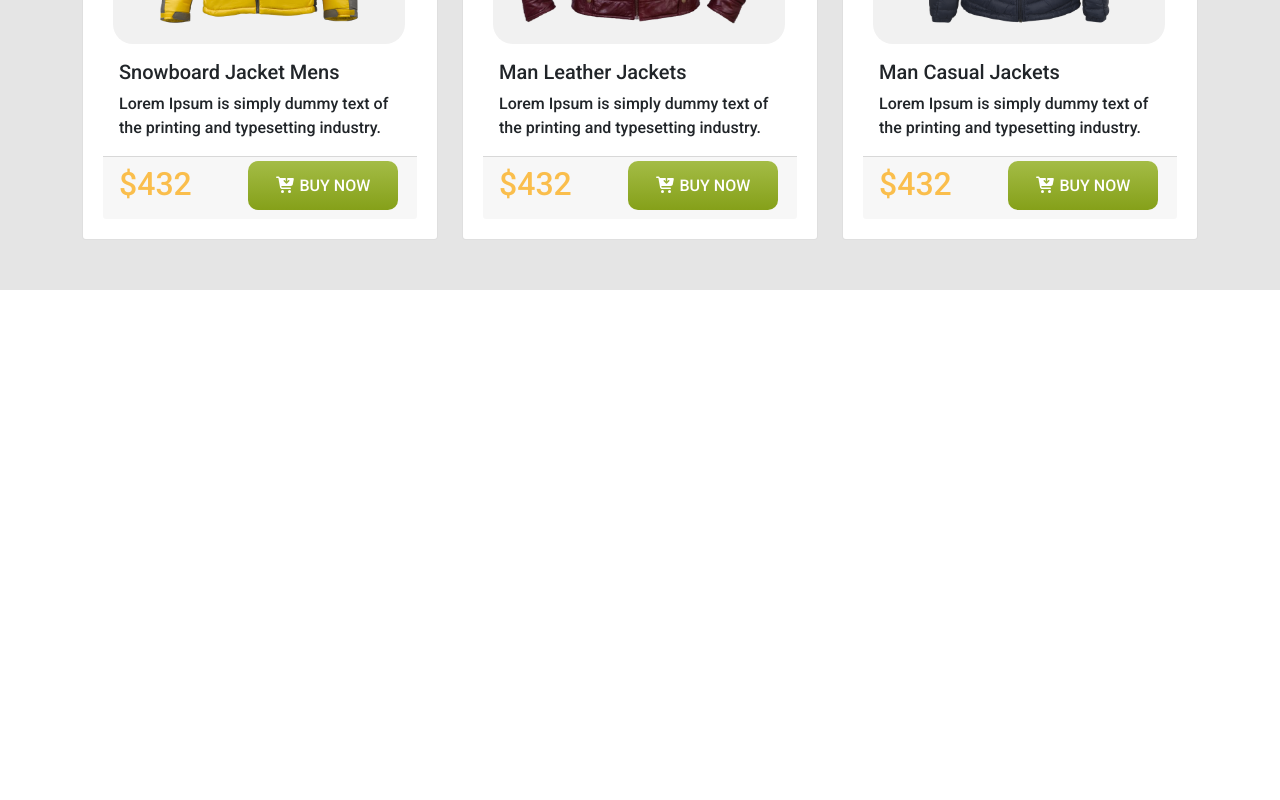
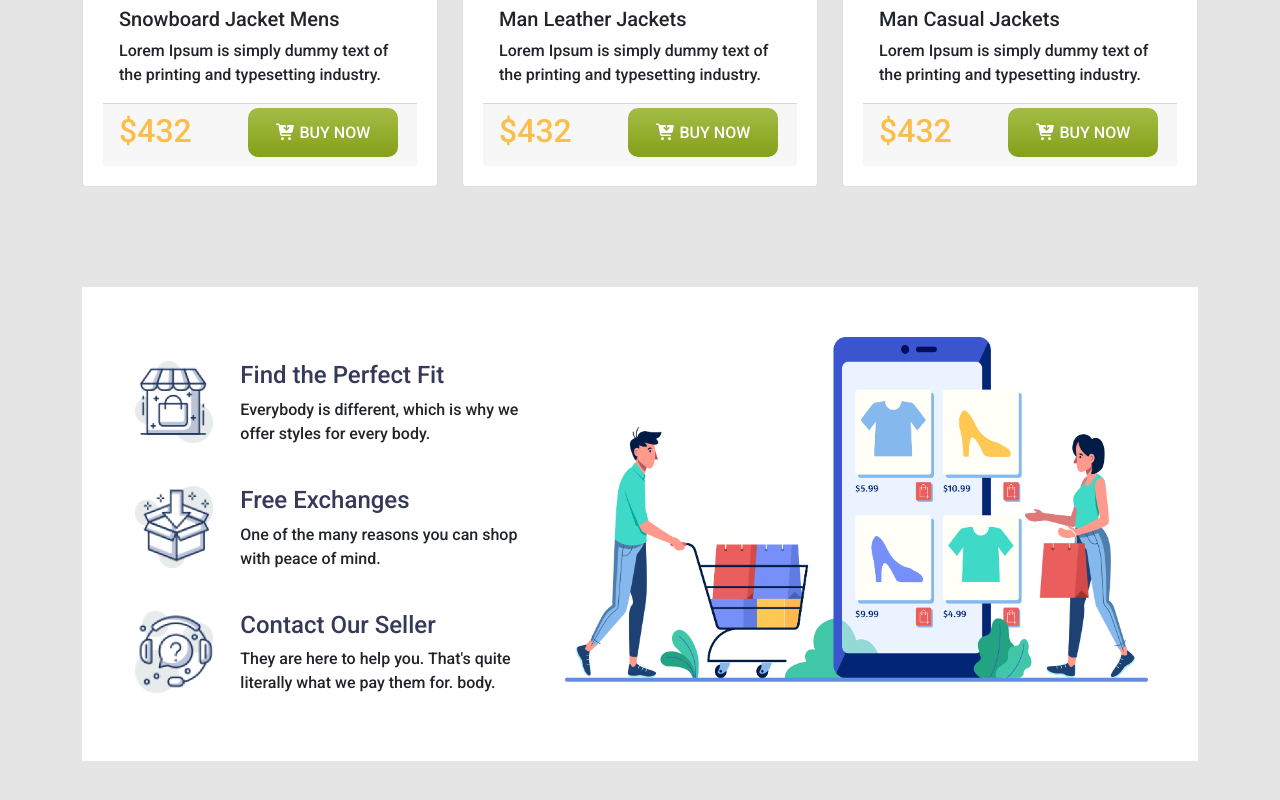
Before and after one commit to mdrifathossainme/panguin-fashion, a plain HTML site: page index.html in a window 1280 px wide. Shown: the part 1690-2490 px from the top of the page. Before the commit the page ends 1980 px from the top, so only its background shows below. Drawn offline with Linux system fonts and the light colour scheme.

Commit message:
complate

```diff
--- a/css/style.css
+++ b/css/style.css
@@ -4,6 +4,8 @@
     margin: 0;
     padding: 0;
     font-family: 'Roboto', sans-serif;
+    margin-bottom: 50px;
+    background-color: #e5e5e5;
 }
 p{
     font-size: 16px;
@@ -68,6 +70,30 @@
     padding: 50px 0;
 }
 
+/* =================
+jecket section end
+===============*/
+
+.Perfect-section{
+    margin-top: 50px;
+    padding: 50px;
+    background-color: #fff;
+}
+
+.pefect-img{
+    width: 78px;
+    height: 82px;
+    text-align: center;
+}
+
+.perfect-heading h3{
+    color:#363958;
+    font-size: 24px;
+
+}
+.shoping-img img{
+    width: 100%;
+}
 
 
 
@@ -90,4 +116,16 @@
     .btn a{
         padding: 10px 15px;
     }
+    .pefect-img{
+    width: 50%;
+    height: auto;
+    text-align: center;
 }
+    .Perfect-section{
+    padding: 30px 10px;
+
+}
+.perfect-heading{
+  text-align: center;
+}
+}
--- a/index.html
+++ b/index.html
@@ -37,13 +37,15 @@
                                 href="#">Home</a>
                         </li>
                         <li class="nav-item">
-                            <a style="color:#3C3C3C; font-weight: 500;" class="nav-link" href="#womanjecket">Wonam Jacket</a>
+                            <a style="color:#3C3C3C; font-weight: 500;" class="nav-link" href="#womanjecket">Wonam
+                                Jacket</a>
                         </li>
                         <li class="nav-item">
-                            <a style="color:#3C3C3C; font-weight: 500;" class="nav-link" href="#manjecket">Man Jacket</a>
+                            <a style="color:#3C3C3C; font-weight: 500;" class="nav-link" href="#manjecket">Man
+                                Jacket</a>
                         </li>
                         <li class="nav-item">
-                            <a style="color:#3C3C3C; font-weight: 500;" class="nav-link" href="#">Contact Us</a>
+                            <a style="color:#3C3C3C; font-weight: 500;" class="nav-link" href="#contact">Contact Us</a>
                         </li>
                     </ul>
                 </div>
@@ -75,7 +77,7 @@
         </div>
     </header>
 
-    <main class="main-bg">
+    <main >
         <section class="jacket-section">
             <div class="container">
                 <div class="woman-jacket" id="womanjecket">
@@ -92,7 +94,7 @@
                                         <p class="card-text">Lorem Ipsum is simply dummy text of the
                                             printing and typesetting industry.</p>
                                     </div>
-                                   <div class="card-footer">
+                                    <div class="card-footer">
                                         <div class="row d-sm-flex justify-content-between">
                                             <div class="col-lg-5  col-4">
                                                 <h2><span style="color: #FABE4C;">$432</span></h2>
@@ -113,11 +115,11 @@
                                 <div class="card">
                                     <img class="card-img-top" src="img/jacket-2.png" alt="Card image cap">
                                     <div class="card-body">
-                                        <h5 class="card-title">Ladies Jacket  </h5>
+                                        <h5 class="card-title">Ladies Jacket </h5>
                                         <p class="card-text">Lorem Ipsum is simply dummy text of the
                                             printing and typesetting industry.</p>
                                     </div>
-                                   <div class="card-footer">
+                                    <div class="card-footer">
                                         <div class="row d-sm-flex justify-content-between">
                                             <div class="col-lg-5  col-4">
                                                 <h2><span style="color: #FABE4C;">$432</span></h2>
@@ -138,7 +140,7 @@
                                 <div class="card">
                                     <img class="card-img-top" src="img/jacket-3.png" alt="Card image cap">
                                     <div class="card-body">
-                                        <h5 class="card-title">Woman Leather Jacket  </h5>
+                                        <h5 class="card-title">Woman Leather Jacket </h5>
                                         <p class="card-text">Lorem Ipsum is simply dummy text of the
                                             printing and typesetting industry.</p>
                                     </div>
@@ -178,7 +180,7 @@
                                         <p class="card-text">Lorem Ipsum is simply dummy text of the
                                             printing and typesetting industry.</p>
                                     </div>
-                                   <div class="card-footer">
+                                    <div class="card-footer">
                                         <div class="row d-sm-flex justify-content-between">
                                             <div class="col-lg-5  col-4">
                                                 <h2><span style="color: #FABE4C;">$432</span></h2>
@@ -199,11 +201,11 @@
                                 <div class="card">
                                     <img class="card-img-top" src="img/jacket-5.png" alt="Card image cap">
                                     <div class="card-body">
-                                        <h5 class="card-title">Man Leather Jackets  </h5>
+                                        <h5 class="card-title">Man Leather Jackets </h5>
                                         <p class="card-text">Lorem Ipsum is simply dummy text of the
                                             printing and typesetting industry.</p>
                                     </div>
-                                   <div class="card-footer">
+                                    <div class="card-footer">
                                         <div class="row d-sm-flex justify-content-between">
                                             <div class="col-lg-5  col-4">
                                                 <h2><span style="color: #FABE4C;">$432</span></h2>
@@ -224,7 +226,7 @@
                                 <div class="card">
                                     <img class="card-img-top" src="img/jacket-6.png" alt="Card image cap">
                                     <div class="card-body">
-                                        <h5 class="card-title">Man Casual Jackets  </h5>
+                                        <h5 class="card-title">Man Casual Jackets </h5>
                                         <p class="card-text">Lorem Ipsum is simply dummy text of the
                                             printing and typesetting industry.</p>
                                     </div>
@@ -249,6 +251,62 @@
                 </div>
             </div>
         </section>
+        <!-- ==================== jecket section End =================== -->
+        <section>
+            <div class="container" >
+                <div class="Perfect-section" id="contact">
+                    <div class="perfect-text">
+                        <div class="row">
+                            <div class="col-12 col-md-12 col-lg-5">
+                                <div class="row">
+                                    <div class="col-lg-12 col-md-6 col-12">
+                                        <div class="row mt-4 d-flex">
+                                            <div class="col-lg-3  col-12 d-flex justify-content-center">
+                                                <img class="pefect-img" src="img/house.png" alt="">
+                                            </div>
+                                            <div class="col-lg-9 col-12 perfect-heading ">
+                                                <h3 class="perfect-heading">Find the Perfect Fit</h3>
+                                                <p>Everybody is different, which is why we <br> offer styles for every
+                                                    body.</p>
+                                            </div>
+                                        </div>
+                                    </div>
+                                    <div class="col-lg-12 col-md-6 col-12">
+                                        <div class="row mt-4 d-flex">
+                                            <div class="col-lg-3  col-12 d-flex justify-content-center">
+                                                <img class="pefect-img" src="img/box.png" alt="">
+                                            </div>
+                                            <div class="col-lg-9 col-12 perfect-heading ">
+                                                <h3 class="perfect-heading">Free Exchanges</h3>
+                                                <p>One of the many reasons you can shop <br>
+                                                    with peace of mind.</p>
+                                            </div>
+                                        </div>
+                                    </div>
+                                    <div class="col-lg-12 col-md-6 col-12">
+                                        <div class="row mt-4 d-flex">
+                                            <div class="col-lg-3  col-12 d-flex justify-content-center">
+                                                <img class="pefect-img" src="img/question.png" alt="">
+                                            </div>
+                                            <div class="col-lg-9 col-12 perfect-heading ">
+                                                <h3 class="perfect-heading">Contact Our Seller</h3>
+                                                <p>They are here to help you. That's quite <br> literally what we pay them for.
+                                                    body.</p>
+                                            </div>
+                                        </div>
+                                    </div>
+                                </div>
+                            </div>
+                            <div class="col-12 col-md-12 col-lg-7">
+                                <div class="shoping-img">
+                                    <img src="img/shopping.png" alt="av">
+                                </div>
+                            </div>
+                        </div>
+                    </div>
+                </div>
+            </div>
+        </section>
 
     </main>
 
```
